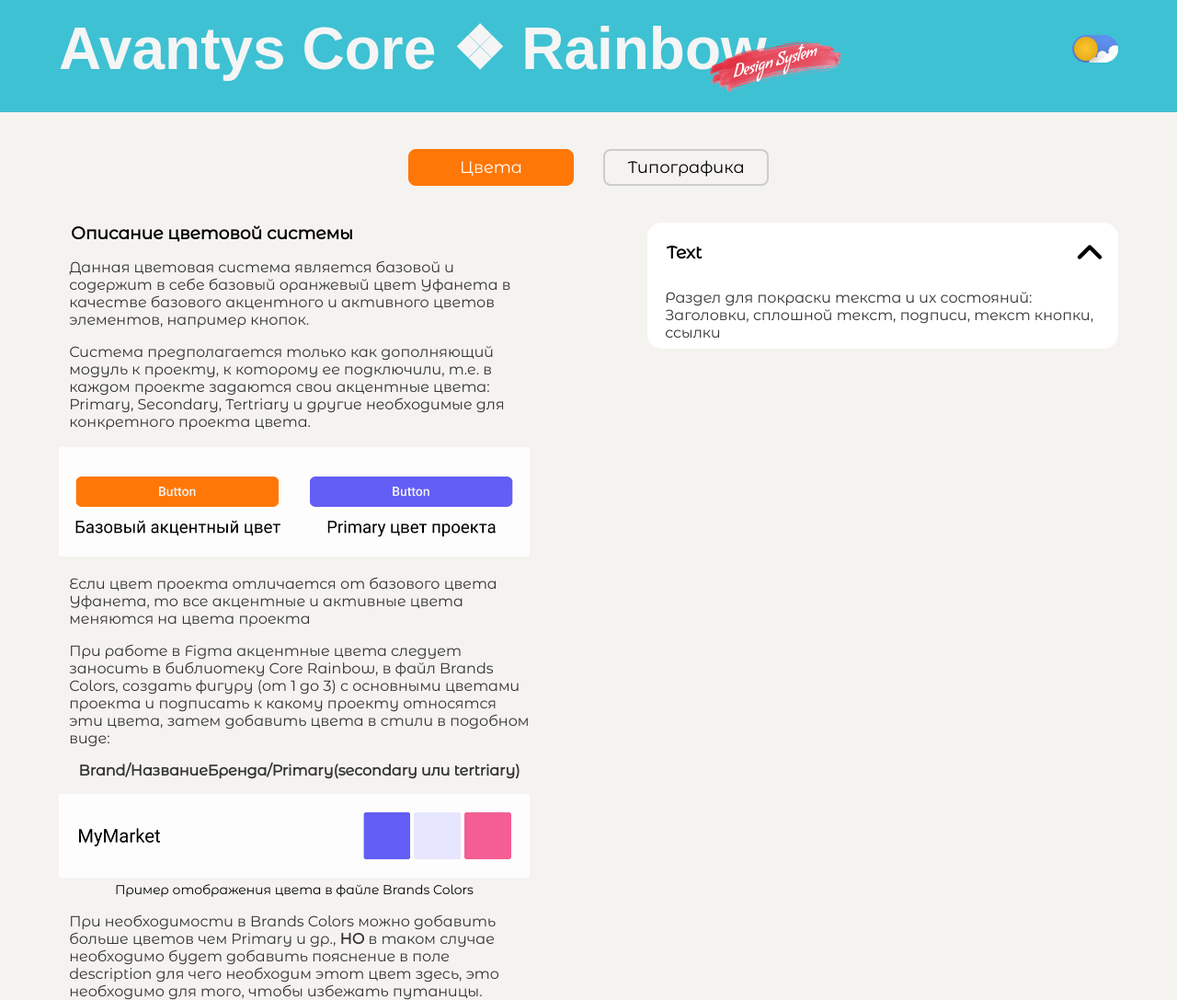
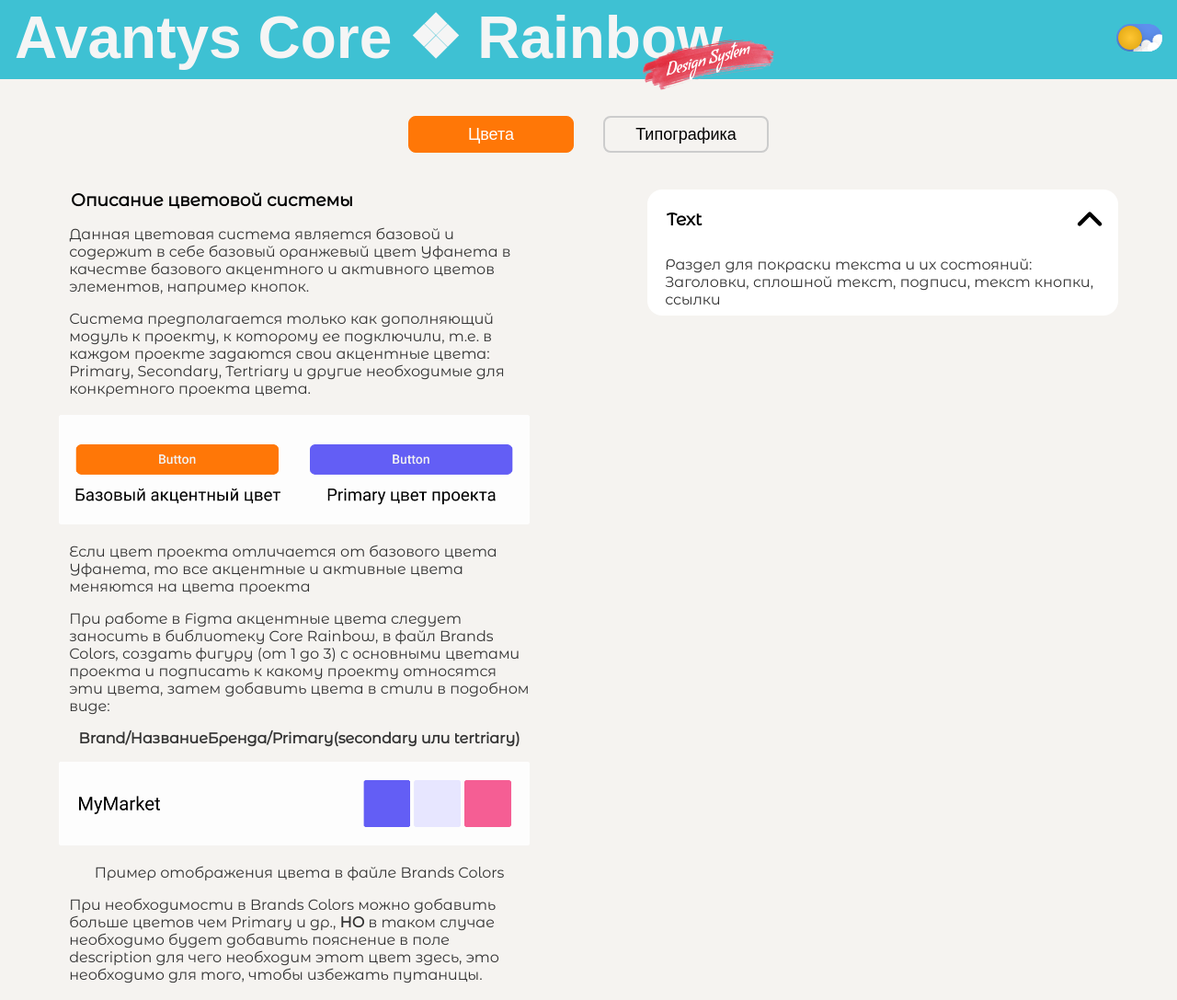
Before and after one commit to Tartygin/colorSys, a plain HTML site: page index.html in a window 1280 px wide. Shown: the whole page at 92% size. Drawn offline with Linux system fonts and the light colour scheme; a web font is replaced by a local one.

Commit message:
verstka fix

```diff
--- a/css/LightTheme.css
+++ b/css/LightTheme.css
@@ -2,27 +2,35 @@
   margin: 0;
 }
 
-header {
+body {
+  background-color: #f5f3f0;
+  font-family: "Montserrat Alternates", sans-serif;
+}
+
+.header {
+  background-color: #3ec1d3;
+  padding: 0.25em 1em 0.5em;
+  display: flex;
+  justify-content: space-between;
+  align-items: center;
+}
+
+.header-logo {
+  position: relative;
+}
+
+.header-logo>p {
+  padding: 0;
   font-size: 4em;
   font-weight: 700;
   font-family: "JetBrainsMono", sans-serif;
   color: #f5f5f5;
-  background-color: #3ec1d3;
-  padding: 0.25em 1em 0.5em 1em;
-  display: flex;
-  flex-direction: row;
-  justify-content: space-between;
-  align-items: center;
 }
 
-body {
-  background-color: #f5f3f0;
-}
-
-.designSysPic {
+.header-logo__design {
   position: absolute;
-  margin-left: 11em;
-  margin-top: 0.5em;
+  right: -60px;
+  bottom: -30px;
 }
 
 .tabs {
@@ -34,6 +42,7 @@ body {
 .btnToggle {
   background: url(/img/Light.svg);
   background-repeat: no-repeat;
+  cursor: pointer;
 }
 
 .content {
@@ -48,12 +57,21 @@ body {
   padding: 0% 5% 0% 5%;
 }
 
+.description>img {
+  width: 100%;
+}
+
+.text-center {
+  text-align: center;
+}
+
 .rightSide {
   width: 40%;
   padding: 0% 5% 0% 5%;
 }
 
 button {
+  cursor: pointer;
   min-width: 180px;
   height: 40px;
   border-radius: 8px;
@@ -62,7 +80,6 @@ button {
   color: white;
   font-size: 18px;
   padding: 0 1.5rem;
-  font-family: "Montserrat Alternates", sans-serif;
   margin: 0 16px;
 }
 
@@ -86,18 +103,15 @@ button:active {
 
 h3 {
   padding-left: 0.7em;
-  font-family: "Montserrat Alternates", sans-serif;
 }
 
 p {
   color: #333333;
   padding-top: 1em;
   padding-left: 0.7em;
-  font-family: "Montserrat Alternates", sans-serif;
 }
 
 figcaption {
-  font-family: "Montserrat Alternates", sans-serif;
   font-size: 14px;
 }
 
@@ -121,7 +135,7 @@ figcaption {
   display: none;
 }
 
-.accordionHeader {
+.card {
   background-color: #fff;
   padding: 8px;
   border-radius: 16px;
@@ -131,7 +145,7 @@ figcaption {
   display: none;
 }
 
-.accordion input:checked ~ .accordionContent {
+.accordion input:checked~.accordionContent {
   display: flex;
 }
 
--- a/index.html
+++ b/index.html
@@ -1,5 +1,6 @@
 <!DOCTYPE html>
 <html lang="ru">
+
 <head>
   <meta charset="UTF-8" />
   <meta http-equiv="X-UA-Compatible" content="IE=edge" />
@@ -7,37 +8,24 @@
   <title>Color System🟠🟣⚫🔵🟤🟡🟢⚪🔴</title>
 
   <!-- таблица стилей со сменой темы -->
-    <link rel="stylesheet" href="css/LightTheme.css" class="themeLink"/>
-
-    <link
-      rel="stylesheet"
-      href="fonts/JetBrains/JetBrainsMono-ExtraBold.woff2"
-    />
-
-    <link
-      href="https://fonts.googleapis.com/css2?family=Montserrat+Alternates&display=swap"
-      rel="stylesheet"
-    />
-
-    <link
-      href="https://fonts.googleapis.com/css2?family=Condiment&display=swap"
-      rel="stylesheet"
-    />
-
+  <link rel="stylesheet" href="css/LightTheme.css" class="themeLink" />
+  <link rel="stylesheet" href="fonts/JetBrains/JetBrainsMono-ExtraBold.woff2" />
+  <link href="https://fonts.googleapis.com/css2?family=Montserrat+Alternates&display=swap" rel="stylesheet" />
+  <link href="https://fonts.googleapis.com/css2?family=Condiment&display=swap" rel="stylesheet" />
   <link rel="shortcut icon" href="img/favicon.ico" type="image/x-icon" />
 
-
+  <script src="js/ThemeScript.js" type="text/javascript" defer></script>
 </head>
 
 <body>
-    <script src="js/ThemeScript.js" type="text/javascript" defer></script>
-    <div class="header">
-      <header>
-        Avantys Core ❖ Rainbow
+  <header class="header">
+    <div class="header-logo">
+      <p>Avantys Core ❖ Rainbow</p>
+      <img src="img/DS.png" class="header-logo__design">
+    </div>
     <img src="img/Light.svg" class="btnToggle">
-        <img src="img/DS.png" class="designSysPic" />
   </header>
-    </div>
+
 
   <div class="tabs">
     <button>Цвета</button>
@@ -45,7 +33,7 @@
   </div>
 
   <div class="content">
-      <div class="description" width = 50%>
+    <div class="description">
       <h3>Описание цветовой системы</h3>
       <p>
         Данная цветовая система является базовой и содержит в себе базовый
@@ -59,24 +47,24 @@
         конкретного проекта цвета.
       </p>
       <br>
-      <img src="img/Accent.png" width = 100% alt="">
+      <img src="img/Accent.png">
       <p>
         Если цвет проекта отличается от базового цвета Уфанета, то все акцентные
         и активные цвета меняются на цвета проекта
       </p>
       <p>
-        При работе в Figma акцентные цвета следует заносить в библиотеку Core Rainbow, в файл Brands Colors, создать фигуру (от 1 до 3)
-        с основными цветами проекта и подписать к какому проекту относятся эти цвета, затем добавить цвета в стили в подобном виде:
-        <p align="center"><strong>
+        При работе в Figma акцентные цвета следует заносить в библиотеку Core Rainbow, в файл Brands Colors, создать
+        фигуру (от 1 до 3)
+        с основными цветами проекта и подписать к какому проекту относятся эти цвета, затем добавить цвета в стили в
+        подобном виде:
+      <p class="text-center"><strong>
           Brand/НазваниеБренда/Primary(secondary или tertriary)
         </strong></p>
       </p>
-      <figure>
-        <img src="img/BrandsColors.png" alt="" width=100%>
-        <figcaption align="center">
+      <img src="img/BrandsColors.png">
+      <p class="text-center">
         Пример отображения цвета в файле Brands Colors
-        </figcaption>
-      </figure>
+      </p>
       <p>
         При необходимости в Brands Colors можно добавить больше цветов чем Primary и др.,
         <strong>НО</strong> в таком случае необходимо будет добавить пояснение в поле description
@@ -84,12 +72,15 @@
       </p>
     </div>
 
-      <div class="rightSide" width = 50%>
+    <div class="rightSide">
       <!-- Text colors-->
       <label class="accordion">
         <input type='checkbox' name='checkbox-accordion'>
-          <div class="accordionHeader">
-            <div class="accordionTitle chevron"><h3> Text </h3> <img src="img/chevron-up.svg"></div>
+        <div class="card">
+          <div class="accordionTitle">
+            <h3> Text </h3>
+            <img src="img/chevron-up.svg" class="chevron">
+          </div>
           <p>
             Раздел для покраски текста и их состояний: <br>Заголовки, сплошной текст, подписи, текст кнопки, ссылки
           </p>
@@ -117,4 +108,5 @@
     </div>
   </div>
 </body>
+
 </html>
--- a/js/ThemeScript.js
+++ b/js/ThemeScript.js
@@ -2,12 +2,12 @@ const btn = document.querySelector(".btnToggle");
 
 const theme = document.querySelector(".themeLink")
 
-btn.addEventListener('click', function() {
-    if (theme.getAttribute("href") == "css/LightTheme.css"){
+btn.addEventListener('click', function () {
+    if (theme.getAttribute("href") == "css/LightTheme.css") {
         theme.href = "css/DarkTheme.css"
         btn.src = "img/Night.svg"
     }
-    else{
+    else {
         theme.href = "css/LightTheme.css"
         btn.src = "img/Light.svg"
     }
@@ -17,11 +17,11 @@ btn.addEventListener('click', function() {
 
 const chevron = document.querySelector(".chevron");
 
-chevron.addEventListener('click', function(){
-    if(chevron.getAttribute("src") == "img/chevron-up.svg"){
+chevron.addEventListener('click', function () {
+    if (chevron.getAttribute("src") == "img/chevron-up.svg") {
         chevron.src = "img/chevron-down.svg"
     }
-    else{
-        chevron.src = "img/chevron-down.svg"
+    else {
+        chevron.src = "img/chevron-up.svg"
     }
 });
```
Lines whose indentation alone changed are shown as unchanged.
